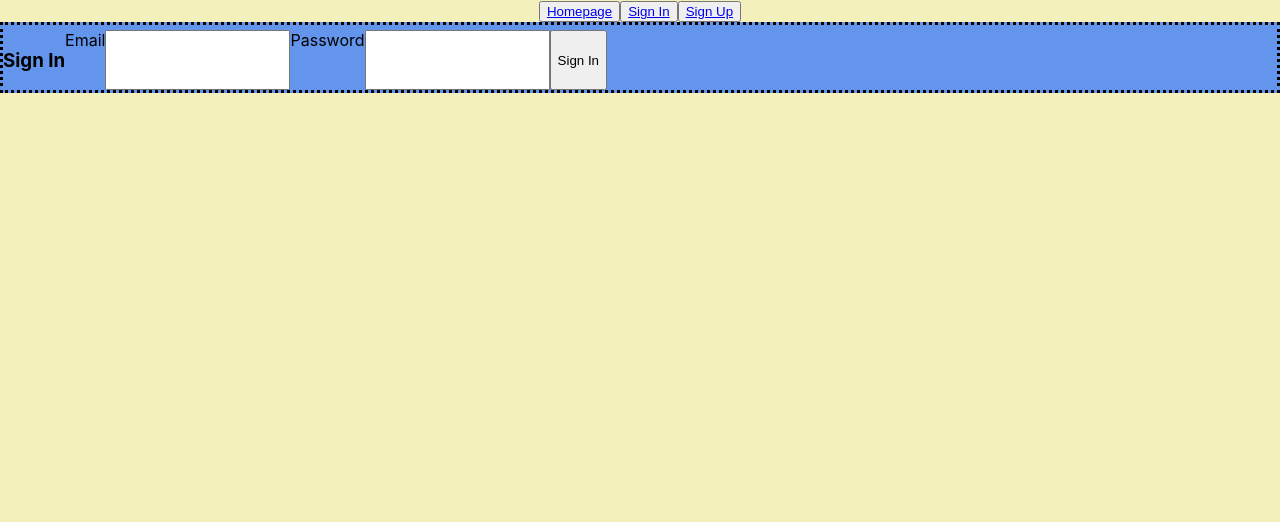
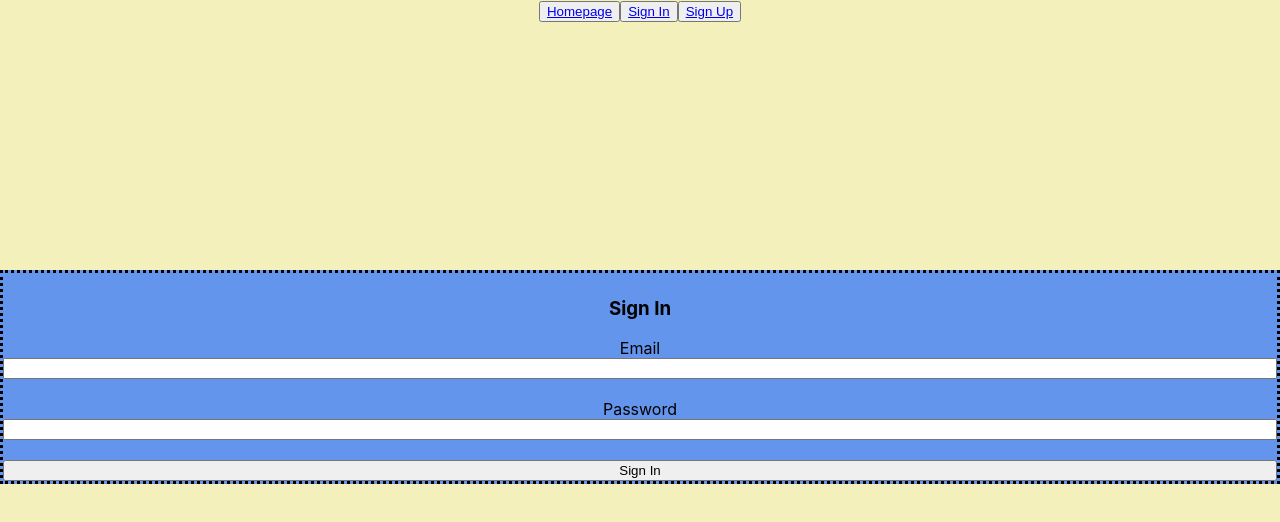
Before and after one commit to andersonnash/Vagary, a React (Create React App) app in the folder client/: page /sign-in in a window 1280 px wide. Shown: the top 522 px of the page. Built offline with nearby package versions, Linux system fonts and the light colour scheme.

Commit message:
edited signup/signin

```diff
--- a/client/src/App.css
+++ b/client/src/App.css
@@ -8,6 +8,11 @@
 }
 
 @media (prefers-reduced-motion: no-preference) {
+  nav {
+    /* border-style: dotted; */
+    margin-bottom: 30px;
+    height: 70px;
+}
   .mobileClass {
     /* border-style: dotted; */
     padding-bottom: 70px;
@@ -27,6 +32,7 @@
   right: 10px;
 
  }
+
 
  .nav-items {
    border-style: dotted;
--- a/client/src/views/SignUp/SignUp.jsx
+++ b/client/src/views/SignUp/SignUp.jsx
@@ -1,5 +1,5 @@
 import {useState} from 'react'
-// import {signUp} from "../../services/users"
+import {signUp} from "../../services/users"
 import { Link, useHistory } from 'react-router-dom'
 
 export default function SignUp(props) {
@@ -9,7 +9,7 @@ export default function SignUp(props) {
     const handleSubmit = async(e) => {
         e.preventDefault();
 
-        const user = await SignUp(input);
+        const user = await signUp(input);
         // console.log(user)
         props.setUser(user)
         history.push("/")
--- a/client/src/views/signIn/SignIn.css
+++ b/client/src/views/signIn/SignIn.css
@@ -2,6 +2,12 @@
 
 body {
     background-color: #f4f0bb;
+}
+nav {
+    /* border-style: dotted; */
+    margin: 0;
+    margin-bottom: 30px;
+    height: 70px;
 }
 
 .signin-form {
@@ -9,6 +15,8 @@ background-color: cornflowerblue;
 border-style: dotted;
 padding-top: 5px;
 display: flex;
+flex-direction: column;
+margin-top: 200px;
 }
 
 }
--- a/client/src/views/signIn/SignIn.jsx
+++ b/client/src/views/signIn/SignIn.jsx
@@ -1,5 +1,5 @@
 import {useState} from "react";
-// import {signIn} from "../../services/users"
+import {signIn} from "../../services/users"
 import { useHistory } from "react-router-dom";
 import "./SignIn.css"
 
@@ -11,7 +11,7 @@ export default function SignIn(props) {
 
 const handleSubmit = async(e) => {
     e.preventDefault()
-    const user = await SignIn(input)
+    const user = await signIn(input)
     setUser(user)
     history.push("/");
 }
```
